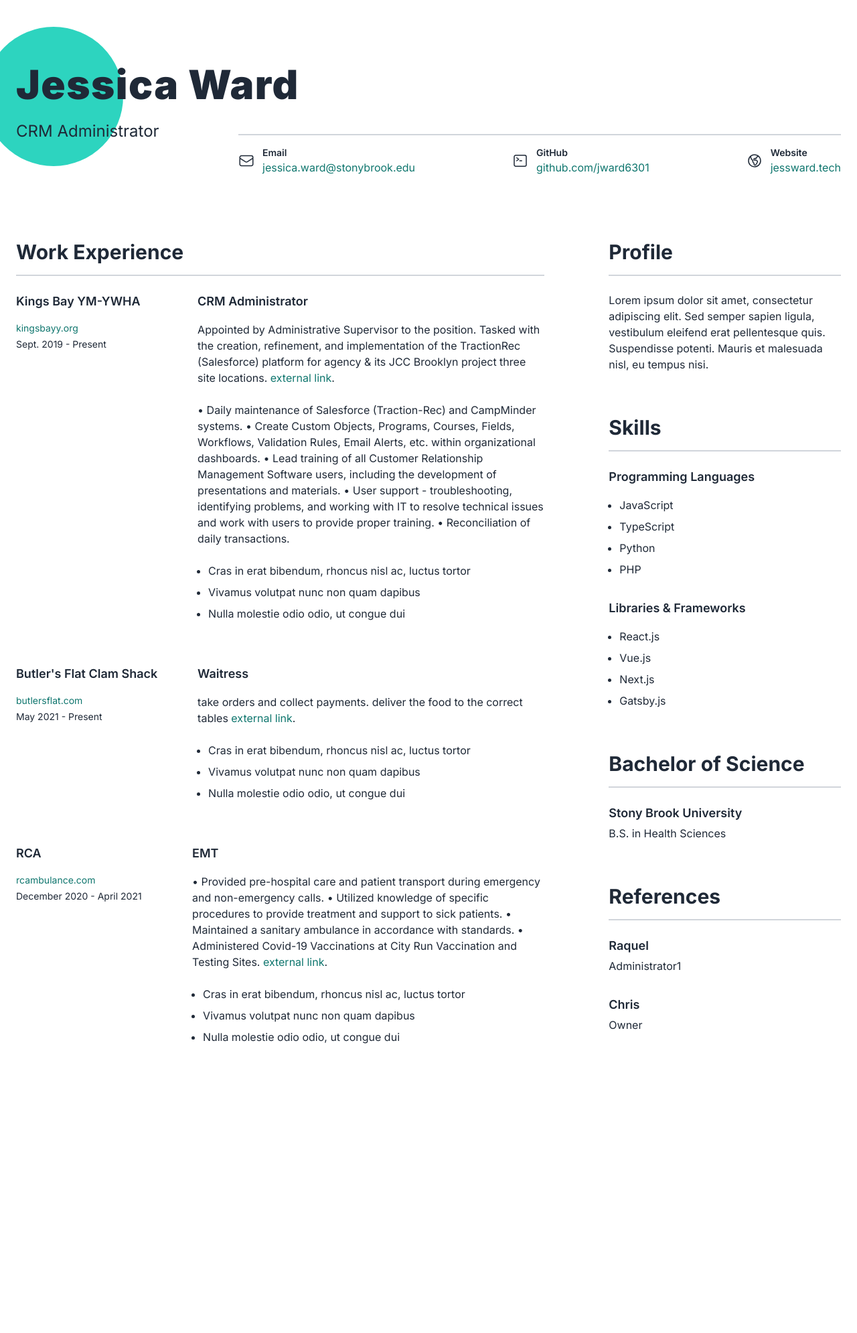
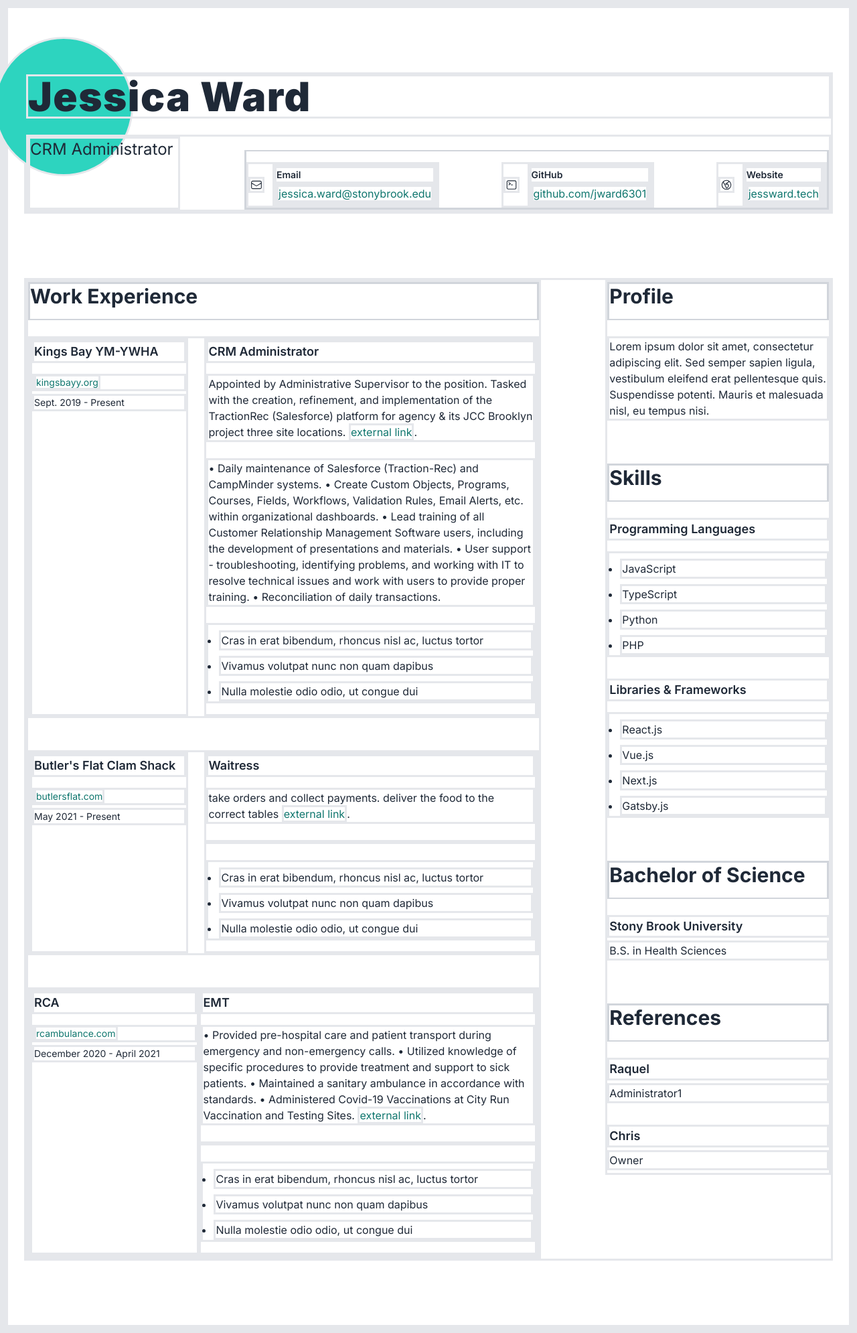
Before and after one commit to jward6301/my-resume-page, a Flask app: page / in a window 1280 px wide. Shown: the whole page at 67% size. Before the commit the page ends 1558 px from the top, so only its background shows below. Run offline with Flask 3, Linux system fonts and the light colour scheme.

Commit message:
updates to style.css

```diff
--- a/Static/style.css
+++ b/Static/style.css
@@ -12,7 +12,7 @@
 ::after {
   box-sizing: border-box;
   /* 1 */
-  border-width: 0;
+  border-width: 25;
   /* 2 */
   border-style: solid;
   /* 2 */
```
